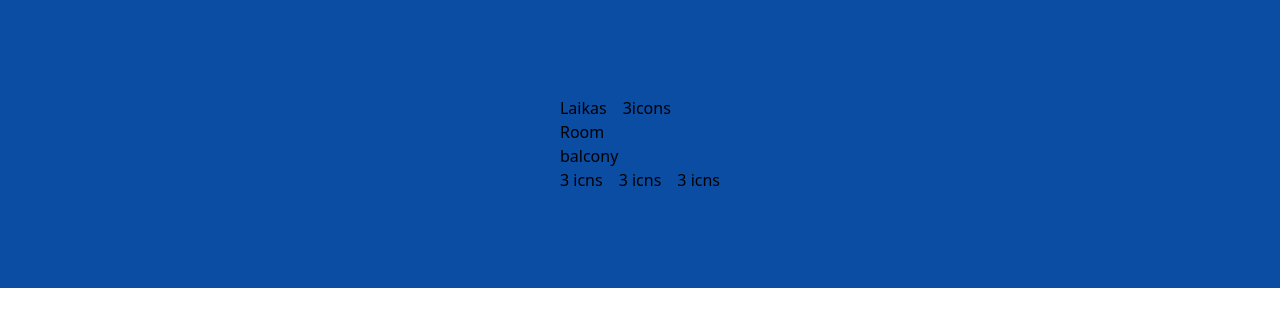
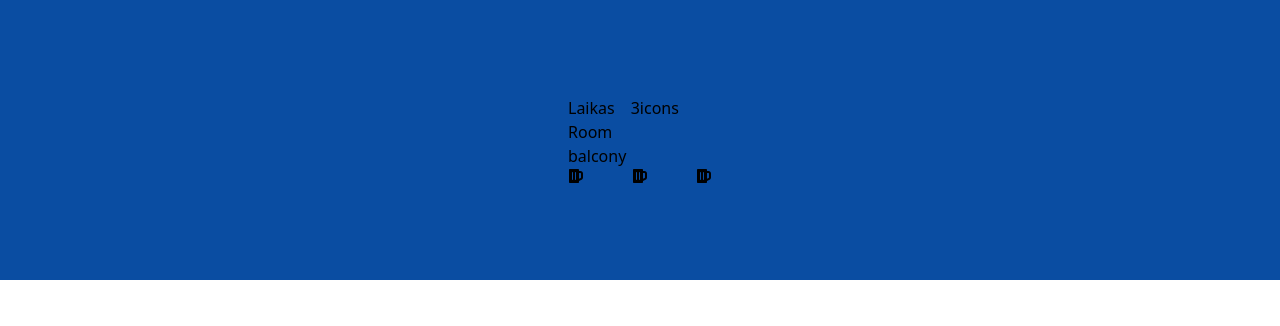
Before and after one commit to Onushkis/smartlight-ui-onushkis, a React (Create React App) app: page /room/balcony in a window 1280 px wide. Shown: the top 326 px of the page. Built offline with nearby package versions, Linux system fonts and the light colour scheme.

Commit message:
add icons footer

```diff
--- a/package.json
+++ b/package.json
@@ -9,6 +9,7 @@
     "framer-motion": "^6.2.3",
     "react": "^17.0.2",
     "react-dom": "^17.0.2",
+    "react-icons": "^4.3.1",
     "react-router-dom": "^6.2.1",
     "react-scripts": "5.0.0",
     "web-vitals": "^2.1.4"
--- a/src/components/Footer.js
+++ b/src/components/Footer.js
@@ -1,11 +1,15 @@
 import React from 'react'
+import { FaBeer } from 'react-icons/fa';
 
 const Footer = () => {
   return (
-    <div className=' flex items-center space-x-4' >
+    <div className=' flex items-center space-x-12 justify-center ' >
+        <FaBeer />
+        <FaBeer />
+        <FaBeer />
+     {/*  <div>3 icns</div>
       <div>3 icns</div>
-      <div>3 icns</div>
-      <div>3 icns</div>
+      <div>3 icns</div> */}
       </div>
   )
 }
--- a/tailwind.config.js
+++ b/tailwind.config.js
@@ -20,10 +20,12 @@ module.exports = {
         extend: {
           width: {
             '375': '23rem',
+            '25': '1.563rem'
           },
           height: {
             '812': '51rem',
             '856': '53.5rem',
+            '25': '1.563rem'
             },
           wordBreak: ['hover', 'focus'],
           colors: {
```
Also changed, not shown: 1 other file (tests, documents, lock files or other folders).
